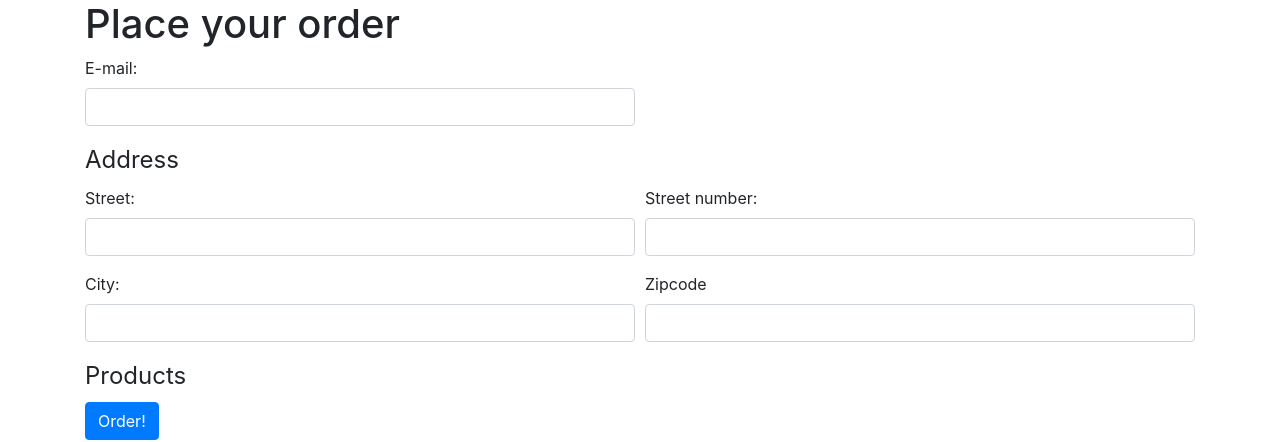
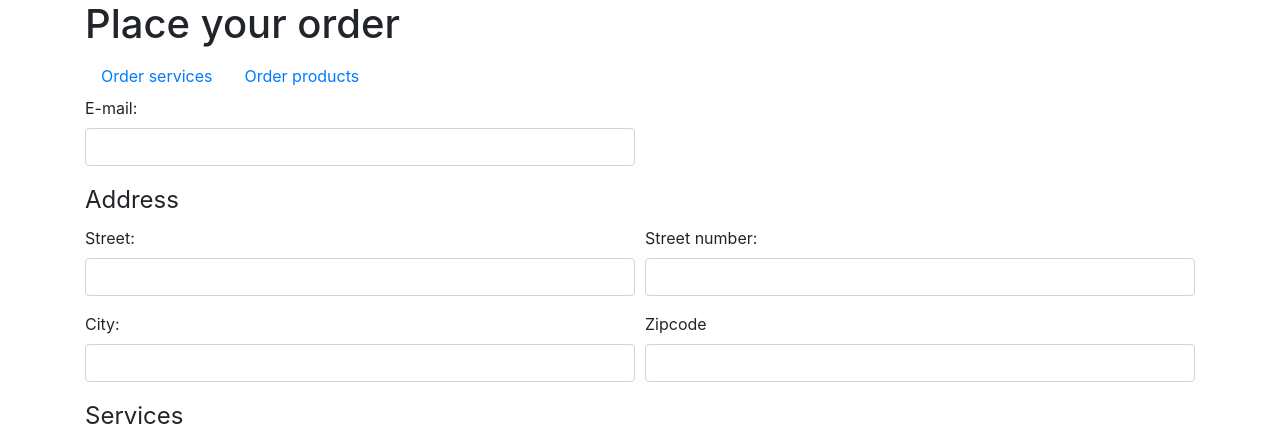
Before and after one commit to becodeorg/Verou-5-the-order-form-DanteBoute, a PHP site: page /form-view.php?order=services in a window 1280 px wide. Shown: the top 442 px of the page. Run offline with PHP 8.4, Linux system fonts and the light colour scheme; data that the repository does not hold is empty.

Commit message:
Seperate products and services

```diff
--- a/form-view.php
+++ b/form-view.php
@@ -16,18 +16,17 @@
 <div class="container">
     <h1>Place your order</h1>
     <?php // Navigation for when you need it ?>
-    <?php /*
     <nav>
         <ul class="nav">
             <li class="nav-item">
-                <a class="nav-link active" href="?food=1">Order food</a>
+            <a class="nav-link active" href="?order=services">Order services</a>
             </li>
             <li class="nav-item">
-                <a class="nav-link" href="?food=0">Order drinks</a>
+            <a class="nav-link" href="?order=products">Order products</a>
             </li>
         </ul>
     </nav>
-    */ ?>
+
     <form method="POST">
         <div class="form-row">
             <div class="form-group col-md-6">
@@ -62,15 +61,27 @@
             </div>
         </fieldset>
 
+    <?php if (isset($_GET['order']) && $_GET['order'] === 'products'): ?>
+    <!-- Show product-related fields -->
     <fieldset>
         <legend>Products</legend>
         <?php foreach ($products as $i => $product): ?>
             <label>
-					<?php // <?= is equal to <?php echo ?>
                 <input type="checkbox" value="1" name="products[<?php echo $i ?>]"/> <?php echo $product['name'] ?> -
                 &euro; <?= number_format($product['price'], 2) ?></label><br />
         <?php endforeach; ?>
     </fieldset>
+<?php elseif (isset($_GET['order']) && $_GET['order'] === 'services'): ?>
+    <!-- Show service-related fields -->
+    <fieldset>
+        <legend>Services</legend>
+        <?php foreach ($services as $i => $service): ?>
+            <label>
+                <input type="checkbox" value="1" name="services[<?php echo $i ?>]"/> <?php echo $service['name'] ?> -
+                &euro; <?= number_format($service['price'], 2) ?></label><br />
+        <?php endforeach; ?>
+    </fieldset>
+<?php endif; ?>
 
     <button type="submit" class="btn btn-primary">Order!</button>
 </form>
```
Also changed, not shown: index.php (+8 -4 lines). Lines whose indentation alone changed are shown as unchanged.
